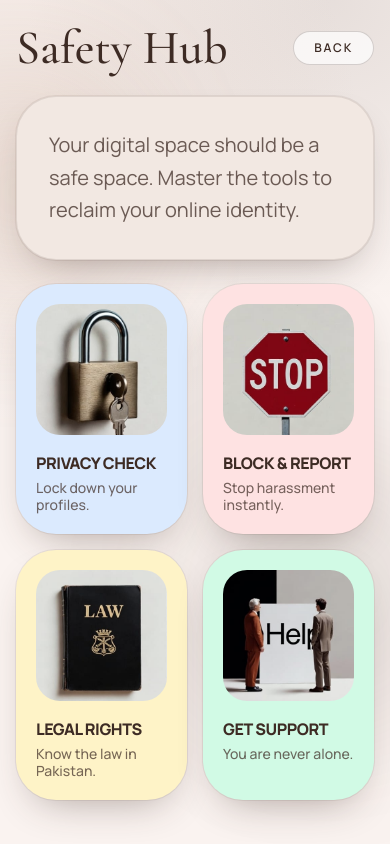
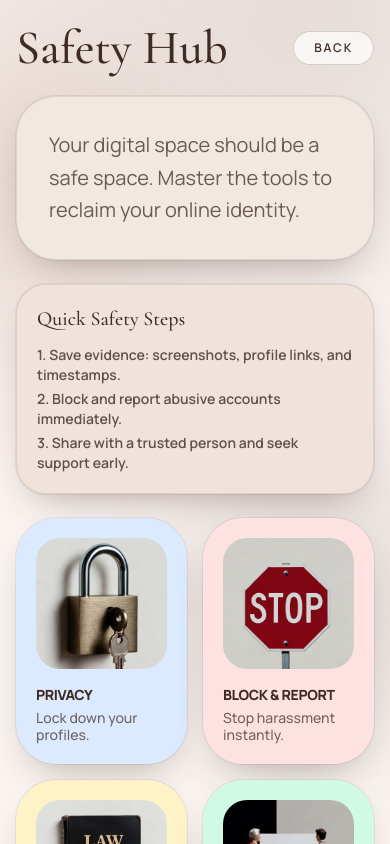
Before and after one commit to ibsii404/digital-shield, a React (Create React App) app: page / in a window 390 px wide. Both pictures are taken after a click on the button "SECURE". Shown: the top 844 px of the page. Built offline with nearby package versions, Linux system fonts and the light colour scheme.

Commit message:
Update mobile styling and safety content

```diff
--- a/src/App.js
+++ b/src/App.js
@@ -16,6 +16,7 @@ function App() {
       {
         ...siteContent.safetyToolkit[0],
         image: tool1,
+        mobileTitle: 'Privacy',
         detailTitle: 'Privacy Check',
         detailText:
           'Review profile visibility, remove sensitive public info, and enable two-factor authentication across your accounts.',
@@ -23,6 +24,7 @@ function App() {
       {
         ...siteContent.safetyToolkit[1],
         image: tool2,
+        mobileTitle: 'Block & Report',
         detailTitle: 'Block & Report',
         detailText:
           'Use platform safety tools immediately. Document harmful activity and report repeat behavior with screenshots and timestamps.',
@@ -30,6 +32,7 @@ function App() {
       {
         ...siteContent.safetyToolkit[2],
         image: tool3,
+        mobileTitle: 'Legal Rights',
         detailTitle: 'Legal Rights',
         detailText:
           'If someone shares private content without permission or stalks online, you can seek legal help and file a formal complaint.',
@@ -37,6 +40,7 @@ function App() {
       {
         ...siteContent.safetyToolkit[3],
         image: tool4,
+        mobileTitle: 'Support',
         detailTitle: 'Get Support',
         detailText:
           'Talk to trusted people, reach support networks, and use helplines. Safety improves when you do not handle abuse alone.',
@@ -55,12 +59,17 @@ function App() {
       <main className="relative z-10 w-full">
         {page === 'hero' && (
           <section className="page-fade flex flex-col gap-5 px-4 pb-8 pt-4 md:px-8 md:pb-10">
-            <div className="soft-ring overflow-hidden rounded-forme-arch h-[56vh] min-h-[380px] md:min-h-[560px]">
+            <div className="soft-ring relative overflow-hidden rounded-forme-arch h-[48vh] min-h-[300px] md:h-[56vh] md:min-h-[560px]">
               <img
                 src={heroImg}
                 alt="Secure digital life"
                 className="h-full w-full object-cover transition-transform duration-700 hover:scale-[1.03]"
               />
+              <div className="absolute inset-x-0 bottom-0 bg-gradient-to-t from-black/30 to-transparent px-4 pb-5 pt-10">
+                <p className="text-center text-xs font-semibold uppercase tracking-[0.2em] text-white/85">
+                  Safety Starts Here
+                </p>
+              </div>
             </div>
             <div className="rounded-forme-card border border-forme-brown/10 bg-forme-beige/70 p-5 text-center text-lg italic tracking-wide text-forme-brown/95 shadow-sm">
               "{siteContent.hero.tagline}"
@@ -92,6 +101,15 @@ function App() {
               <p className="max-w-2xl text-xl leading-relaxed text-forme-brown/75">{siteContent.hero.description}</p>
             </div>
 
+            <div className="soft-ring rounded-[30px] border border-forme-brown/10 bg-[#efe3db] p-5 md:p-6">
+              <h3 className="text-xl font-display md:text-2xl">Quick Safety Steps</h3>
+              <ul className="mt-3 space-y-1 text-sm font-semibold text-forme-brown/80 md:text-base">
+                <li>1. Save evidence: screenshots, profile links, and timestamps.</li>
+                <li>2. Block and report abusive accounts immediately.</li>
+                <li>3. Share with a trusted person and seek support early.</li>
+              </ul>
+            </div>
+
             <div className="grid grid-cols-2 gap-4 md:gap-5">
               {tools.map((tool) => (
                 <button
@@ -111,7 +129,10 @@ function App() {
                     />
                   </div>
                   <div>
-                    <h3 className="mb-1 text-base font-extrabold uppercase tracking-tight">{tool.title}</h3>
+                    <h3 className="mb-1 truncate whitespace-nowrap text-sm font-extrabold uppercase tracking-tight md:text-base">
+                      <span className="md:hidden">{tool.mobileTitle}</span>
+                      <span className="hidden md:inline">{tool.title}</span>
+                    </h3>
                     <p className="text-sm font-medium leading-tight opacity-70">{tool.desc}</p>
                   </div>
                 </button>
```
